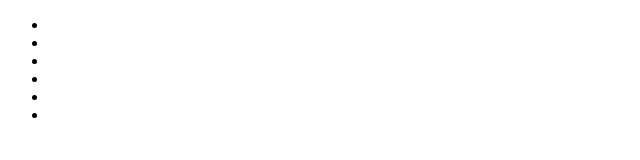
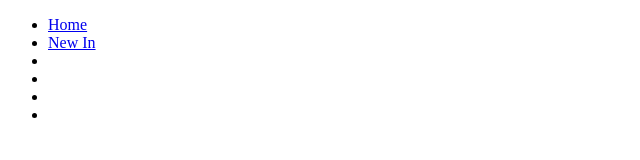
Before and after one commit to Eldar503/ReactJs_typyng, a React (Create React App) app: page / in a window 1280 px wide. Shown: the top 160 px of the page, without its empty margins (0-640 px from the left). Built offline with nearby package versions, Linux system fonts and the light colour scheme.

Commit message:
Добавил текст

```diff
--- a/src/components/header.jsx
+++ b/src/components/header.jsx
@@ -7,8 +7,8 @@ const Header = () => {
                 <div className="header__bottom"></div>
                 <nav className="header__nav">
                     <ul className="nav__menu">
-                        <li className="header__item"><a href="#" className="nav__link"></a></li>
-                        <li className="header__item"><a href="#" className="nav__link"></a></li>
+                        <li className="header__item"><a href="#" className="nav__link">Home</a></li>
+                        <li className="header__item"><a href="#" className="nav__link">New In</a></li>
                         <li className="header__item"><a href="#" className="nav__link"></a></li>
                         <li className="header__item"><a href="#" className="nav__link"></a></li>
                         <li className="header__item"><a href="#" className="nav__link"></a></li>
```
